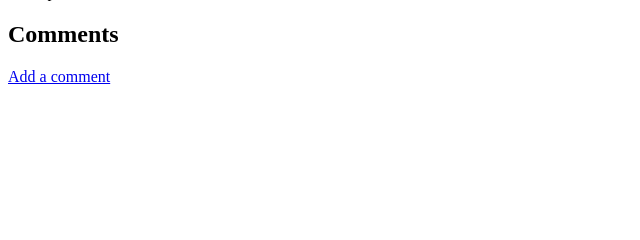
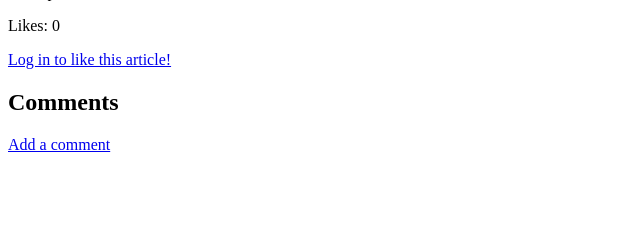
Before and after one commit to Tacce/Django_Blog, a Django app: page /post/3/ in a window 1280 px wide. Shown: the part 299-539 px from the top of the page, without its empty margins (0-640 px from the left). Run offline with Django 4.2, Linux system fonts and the light colour scheme; data comes from the database, SQL or seed files in the repository; parts of the project's set-up code (start-up, migrations or seed data) failed here and were passed over.

Commit message:
Now users can Like/Unlike posts.

```diff
--- a/blog/models.py
+++ b/blog/models.py
@@ -21,10 +21,13 @@ class Post(models.Model):
     content = models.TextField()
     published_date = models.DateTimeField(default=timezone.now)
     author = models.ForeignKey(CustomUser, on_delete=models.CASCADE)
-    like_number = models.IntegerField(default=0)
+    likes = models.ManyToManyField(CustomUser, related_name='liked_posts', blank=True)
 
     def __str__(self):
         return self.title
+
+    def total_likes(self):
+        return self.likes.count()
 
 
 class Comment(models.Model):
@@ -35,3 +38,12 @@ class Comment(models.Model):
 
     def __str__(self):
         return f'Comment by {self.author} on {self.post}'
+
+
+'''class Like  (models.Model):
+    post = models.ForeignKey(Post, on_delete=models.CASCADE)
+    username = models.ForeignKey(CustomUser, on_delete=models.CASCADE)
+
+    def __str__(self):
+        return self.username
+'''
--- a/blog/urls.py
+++ b/blog/urls.py
@@ -8,4 +8,5 @@ urlpatterns = [
     path('post/<int:pk>/', views.PostDetailView.as_view(), name='post_detail'),
     path('blog/<int:blog_id>/post/new/', views.create_post, name='post_create'),
     path('post/<int:post_id>/comment/', views.add_comment, name='add_comment'),
+    path('like/<int:pk>', views.like_post, name="blogpost_like"),
 ]
--- a/blog/views.py
+++ b/blog/views.py
@@ -1,7 +1,9 @@
+from django.http import JsonResponse, HttpResponseRedirect
 from django.shortcuts import render, get_object_or_404, redirect
 from django.contrib.auth.decorators import login_required
+from django.urls import reverse
 from django.views.generic import ListView, DetailView, CreateView, UpdateView, DeleteView
-from .models import Blog, Post, Comment
+from .models import Blog, Post
 from .forms import BlogForm, PostForm, CommentForm
 
 
@@ -18,6 +20,17 @@ class BlogDetailView(DetailView):
 class PostDetailView(DetailView):
     model = Post
     template_name = 'post_detail.html'
+
+    def get_context_data(self, **kwargs):
+        data = super().get_context_data(**kwargs)
+
+        likes_connected = get_object_or_404(Post, id=self.kwargs['pk'])
+        liked = False
+        if likes_connected.likes.filter(id=self.request.user.id).exists():
+            liked = True
+        data['number_of_likes'] = likes_connected.total_likes()
+        data['post_is_liked'] = liked
+        return data
 
 
 @login_required
@@ -64,3 +77,14 @@ def add_comment(request, post_id):
     else:
         form = CommentForm()
     return render(request, 'comment_form.html', {'form': form, 'post': post})
+
+
+@login_required
+def like_post(request, pk):
+    post = get_object_or_404(Post, id=request.POST.get('blogpost_id'))
+    if post.likes.filter(id=request.user.id).exists():
+        post.likes.remove(request.user)
+    else:
+        post.likes.add(request.user)
+
+    return HttpResponseRedirect(reverse('post_detail', args=[str(pk)]))
--- a/templates/post_detail.html
+++ b/templates/post_detail.html
@@ -5,6 +5,22 @@
   <p>{{ object.content }}</p>
   <p>Created at: {{ object.created_at }}</p>
   <p>Last updated: {{ object.updated_at }}</p>
+
+  <p>Likes: <span id="like-count-{{ post.id }}">{{ post.total_likes }}</span></p>
+{% if user.is_authenticated %}
+  <form action="{% url 'blogpost_like' object.id %}" method="POST">
+    {% csrf_token %}
+
+    {% if post_is_liked %}
+    <button type="submit" name="blogpost_id" value="{{object.id}}" class="btn btn-info">Unlike</button>
+    {% else %}
+    <button type="submit" name="blogpost_id" value="{{object.id}}" class="btn btn-info">Like</button>
+    {% endif %}
+  </form>
+{% else %}
+  <a class="btn btn-outline-info" href="{% url 'login' %}?next={{request.path}}">Log in to like this article!</a><br>
+{% endif %}
+
   <h2>Comments</h2>
   <ul>
     {% for comment in object.comments.all %}
```
Also changed, not shown: blog/migrations/0003_like.py (added), blog/migrations/0004_rename_post_id_like_post.py (added), blog/migrations/0005_alter_like_post_alter_like_username.py (added), blog/migrations/0006_delete_like.py (added), db.sqlite3, users/migrations/0004_customuser_bio.py (added).
